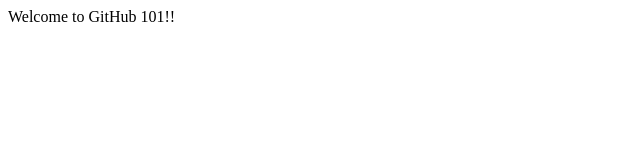
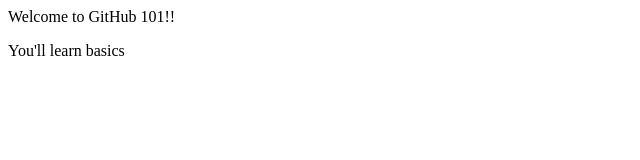
Before and after one commit to Greeshmitha2702/Demo, a plain HTML site: page index.html in a window 1280 px wide. Shown: the whole page, without its empty margins (0-640 px from the left). Drawn offline with Linux system fonts and the light colour scheme.

Commit message:
p tag added

```diff
--- a/index.html
+++ b/index.html
@@ -4,5 +4,6 @@
     </head>
     <body>
         <p>Welcome to GitHub 101!!</p>
+        <p>You'll learn basics</p>
     </body>
 </html>
```
